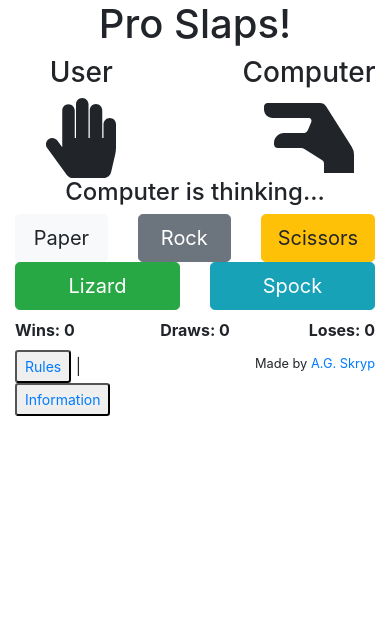
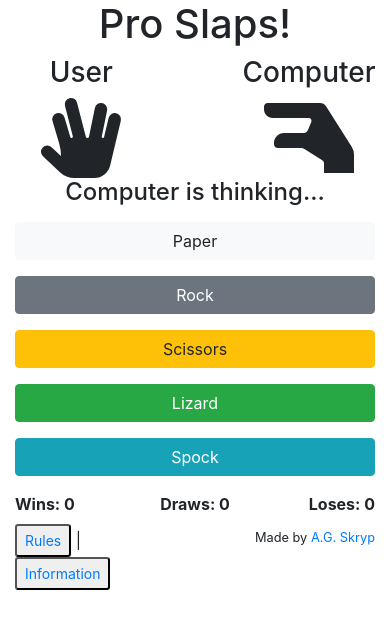
Before and after one commit to agskryp/proslaps, a Vue app: page / in a window 390 px wide. Shown: the top 628 px of the page. Built offline with nearby package versions, Linux system fonts and the light colour scheme.

Commit message:
Mobile styling, animation thinking message

```diff
--- a/src/App.vue
+++ b/src/App.vue
@@ -45,15 +45,20 @@
 
       <div class="row">
         <div class="col text-center">
-          <h4>{{ this.message }}</h4>
+          <h4 v-if="this.message !== ''">{{ this.message }}</h4>
+          <h4 v-if="this.message === ''" class="ellipsis-anim">
+            Computer is thinking<span>.</span><span>.</span><span>.</span>
+          </h4>
         </div>
       </div>
 
 <div class="row">
-        <div class="col">
+  <div class="col-md-10 mx-auto">
+      <div class="row">
+        <div class="col-12 col-md mt-2 mb-2">
           <button
             type="button"
-            class="btn btn-light btn-lg btn-block"
+            class="btn btn-light btn-block"
             data-toggle="button"
             aria-pressed="false"
             @click="onAction('hand-paper')"
@@ -62,10 +67,10 @@
           </button>
         </div>
 
-        <div class="col">
+        <div class="col-12 col-md mt-2 mb-2">
           <button
             type="button"
-            class="btn btn-secondary btn-lg btn-block"
+            class="btn btn-secondary btn-block"
             data-toggle="button"
             aria-pressed="false"
             @click="onAction('hand-rock')"
@@ -74,10 +79,10 @@
           </button>
         </div>
 
-        <div class="col">
+        <div class="col-12 col-md mt-2 mb-2">
           <button
             type="button"
-            class="btn btn-warning btn-lg btn-block"
+            class="btn btn-warning btn-block"
             data-toggle="button"
             aria-pressed="false"
             @click="onAction('hand-scissors')"
@@ -86,10 +91,10 @@
           </button>
         </div>
 
-        <div class="col">
+        <div class="col-12 col-md mt-2 mb-2">
           <button
             type="button"
-            class="btn btn-success btn-lg btn-block"
+            class="btn btn-success btn-block"
             data-toggle="button"
             aria-pressed="false"
             @click="onAction('hand-lizard')"
@@ -98,10 +103,10 @@
           </button>
         </div>
 
-        <div class="col">
+        <div class="col-12 col-md mt-2 mb-2">
           <button
             type="button"
-            class="btn btn-info btn-lg btn-block"
+            class="btn btn-info btn-block"
             data-toggle="button"
             aria-pressed="false"
             @click="onAction('hand-spock')"
@@ -110,7 +115,11 @@
           </button>
         </div>
       </div>
+  </div>
+</div>
 
+      <div class="row">
+        <div class="col-md-8 mx-auto">
           <div class="row mt-2 mb-2">
               <div class="col">
                 <b>Wins: {{ this.counterWins }}</b>
@@ -138,6 +147,8 @@
               <small>Made by
                 <a href="https://agskryp.com" target="_blank">A.G. Skryp</a>
               </small>
+            </div>
+          </div>
         </div>
       </div>
 
@@ -180,7 +191,7 @@ export default {
       actionResults: false,
       showRulesModal: false,
       showInfoModal: false,
-      message: "Computer is thinking..."
+      message: ""
     };
   },
 
@@ -191,7 +202,7 @@ export default {
   methods: {
     idleScreen() {
       this.idleTimer = setInterval(() => {
-        this.onIdleScreen();
+        this.idleAnimations();
       }, 1000);
     },
 
--- a/src/scripts/onIdle.js
+++ b/src/scripts/onIdle.js
@@ -31,7 +31,7 @@ export default {
       }
     },
 
-    onIdleScreen: function() {
+    idleAnimations: function() {
       this.computerIcon();
 
       this.humanIconRNG = Math.floor(Math.random() * 5 + 1);
```
Lines whose indentation alone changed are shown as unchanged.
